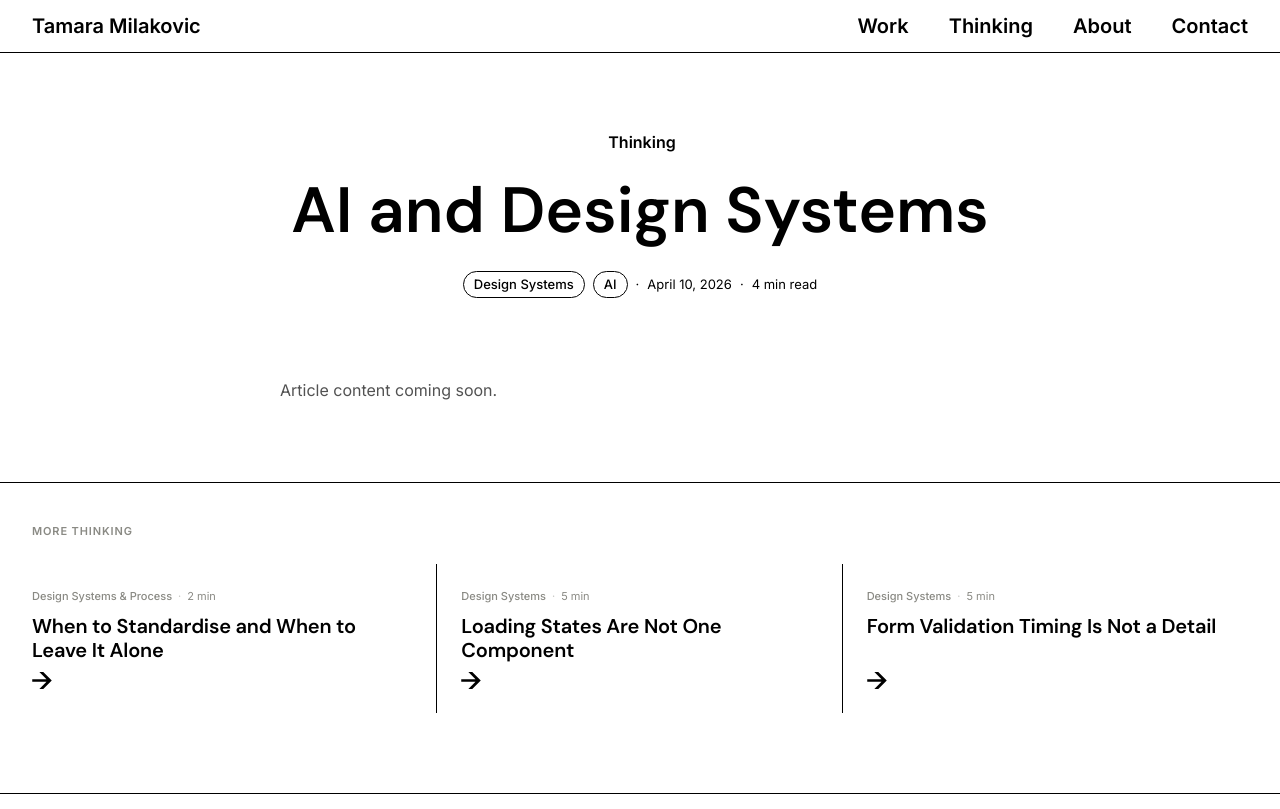
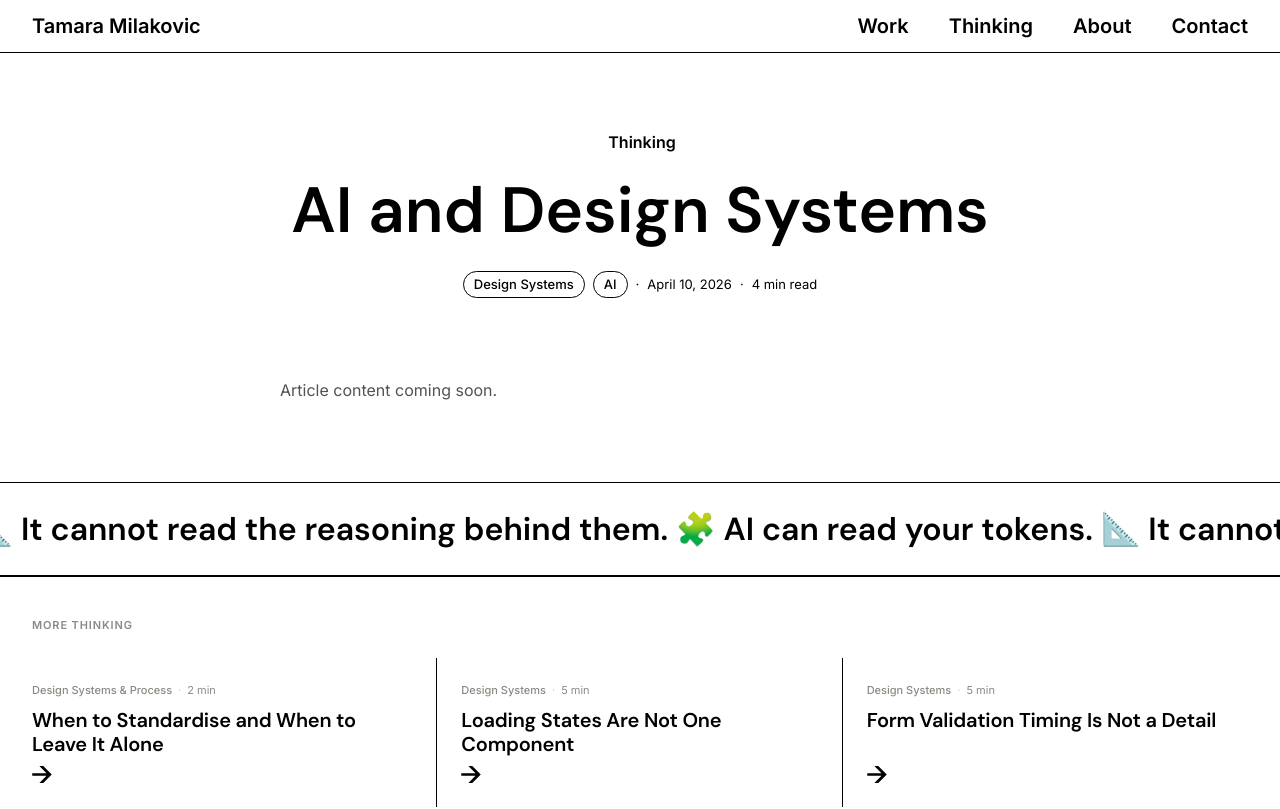
Before and after one commit to milakovictamara93-svg/Tamara-Milakovic, a Next.js app: page /thinking/ai-and-design-systems in a window 1280 px wide. Shown: the top 809 px of the page. Built offline with nearby package versions, Linux system fonts and the light colour scheme.

Commit message:
Move article marquee above More Thinking (#6)
Claude-Session: https://claude.ai/code/session_01MQpJMQdViyQYcrKYerQi1G

Co-authored-by: Claude <noreply@anthropic.com>

```diff
--- a/app/thinking/[slug]/page.tsx
+++ b/app/thinking/[slug]/page.tsx
@@ -125,8 +125,8 @@ export default async function ArticlePage({ params }: PageProps) {
         </div>
       </div>
 
+      <Marquee text={article.marqueeText} />
       <RelatedArticles current={article} all={articles} />
-      <Marquee text={article.marqueeText} />
       <Footer />
     </>
   );
```
